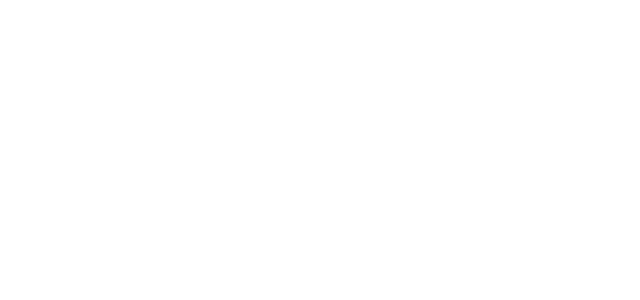
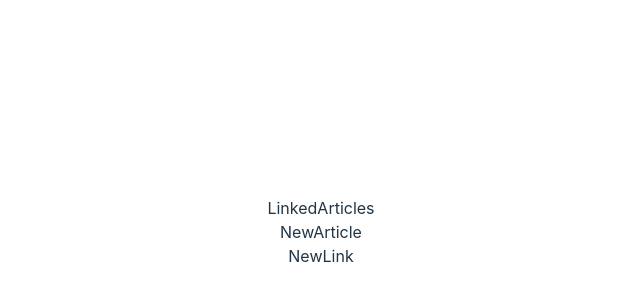
Before and after one commit to JZims/vite_test, a React (Vite) app: page / in a window 1280 px wide. Shown: the part 168-468 px from the top of the page, without its empty margins (319-959 px from the left). Built offline with nearby package versions, Linux system fonts and the light colour scheme.

Commit message:
adding file structure

```diff
--- a/src/Components/App.tsx
+++ b/src/Components/App.tsx
@@ -1,5 +1,8 @@
 import { useState } from 'react'
 import '../App.css'
+import LinkedArticles from './LinkedArticles'
+import NewArticle from './NewArticle'
+import NewLink from './NewLink'
 
 function App() {
   const [count, setCount] = useState(0)
@@ -10,7 +13,9 @@
 
   return (
     <div className="App">
-
+      <LinkedArticles/>
+      <NewArticle/>
+      <NewLink />
     </div>
   )
 }
--- /dev/null
+++ b/src/Components/LinkedArticles.tsx
@@ -0,0 +1,9 @@
+import React from 'react'
+
+export default function LinkedArticles() {
+
+
+  return (
+    <div>LinkedArticles</div>
+  )
+}
--- /dev/null
+++ b/src/Components/NewArticle.tsx
@@ -0,0 +1,12 @@
+import React from 'react'
+import PropTypes from 'prop-types'
+
+function NewArticle(props) {
+  return (
+    <div>NewArticle</div>
+  )
+}
+
+NewArticle.propTypes = {}
+
+export default NewArticle
--- /dev/null
+++ b/src/Components/NewLink.tsx
@@ -0,0 +1,12 @@
+import React from 'react'
+import PropTypes from 'prop-types'
+
+function NewLink(props) {
+  return (
+    <div>NewLink</div>
+  )
+}
+
+NewLink.propTypes = {}
+
+export default NewLink
```
